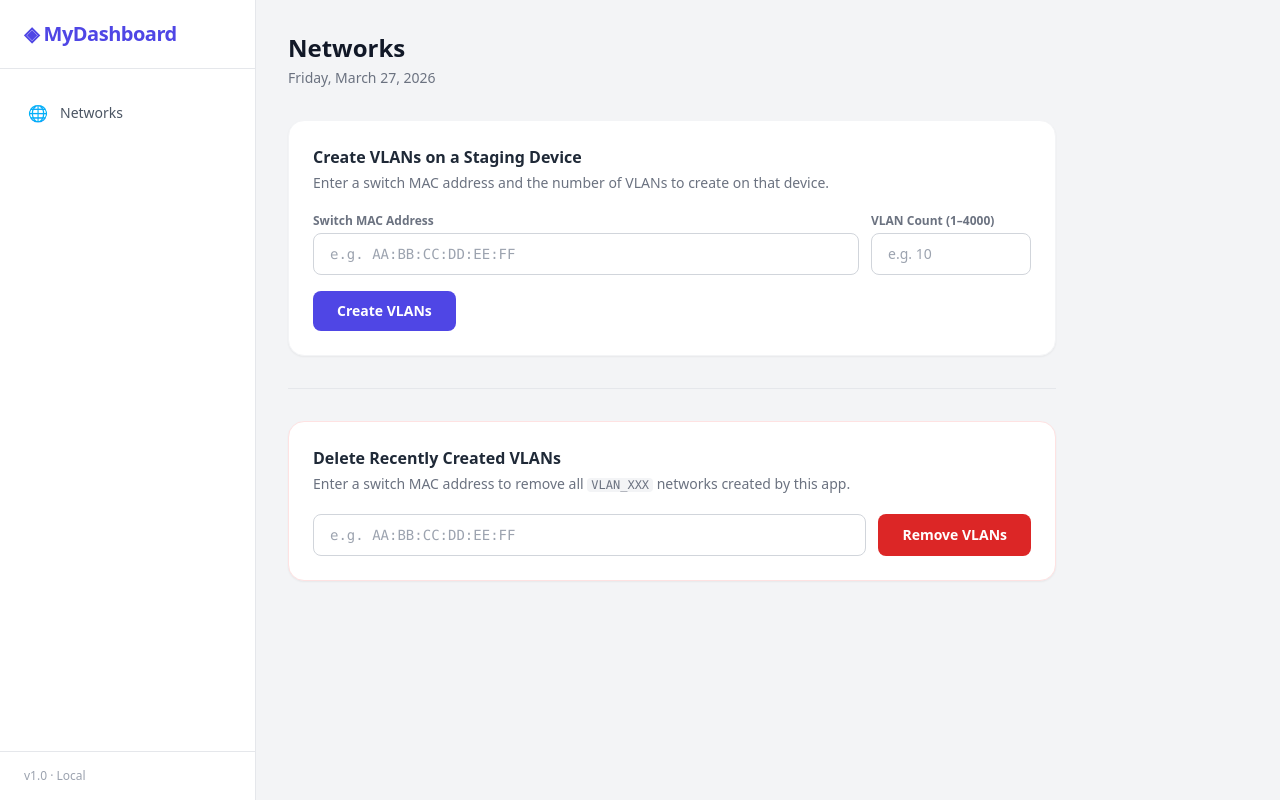
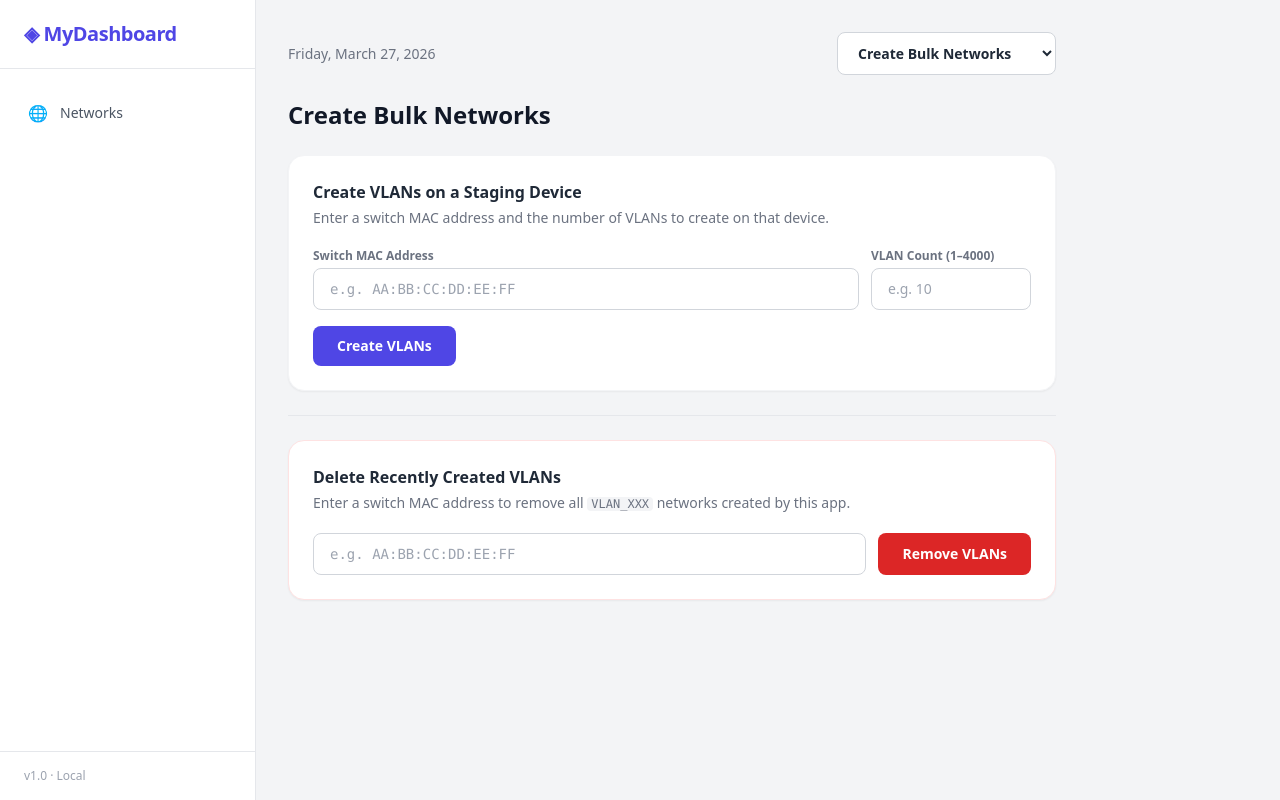
Before and after one commit to amruthasatishkumar/Vkhot-Development, a React (Vite) app in the folder dashboard-app/frontend/: page / in a window 1280 px wide. Built offline with nearby package versions, Linux system fonts and the light colour scheme.

Commit message:
dropdown option

```diff
--- a/dashboard-app/frontend/src/pages/Dashboard.jsx
+++ b/dashboard-app/frontend/src/pages/Dashboard.jsx
@@ -1,6 +1,11 @@
 import { useState } from 'react';
 
 const MAC_REGEX = /^([0-9a-fA-F]{2}[:\-]?){5}[0-9a-fA-F]{2}$/;
+
+const VIEWS = [
+  { value: 'bulk-networks',     label: 'Create Bulk Networks' },
+  { value: 'bulk-port-profile', label: 'Create Bulk Port Profile' },
+];
 
 function RemoveSection() {
   const [mac,        setMac]        = useState('');
@@ -88,6 +93,7 @@ function RemoveSection() {
 }
 
 export default function Dashboard() {
+  const [view,       setView]       = useState('bulk-networks');
   const [mac,        setMac]        = useState('');
   const [vlanCount,  setVlanCount]  = useState('');
   const [macError,   setMacError]   = useState('');
@@ -144,17 +150,41 @@ export default function Dashboard() {
   }
 
   return (
-    <div className="space-y-8 max-w-3xl">
+    <div className="space-y-6 max-w-3xl">
 
-      {/* Header */}
-      <div>
-        <h1 className="text-2xl font-bold text-gray-900">Networks</h1>
-        <p className="text-sm text-gray-500 mt-1">
+      {/* Header with dropdown */}
+      <div className="flex flex-col sm:flex-row sm:items-center gap-3">
+        <p className="flex-1 text-sm text-gray-500">
           {new Date().toLocaleDateString('en-US', { weekday: 'long', year: 'numeric', month: 'long', day: 'numeric' })}
         </p>
+        <select
+          value={view}
+          onChange={(e) => { setView(e.target.value); setResult(null); setApiError(''); }}
+          className="px-4 py-2.5 rounded-lg border border-gray-300 bg-white text-sm font-semibold
+                     text-gray-800 focus:outline-none focus:ring-2 focus:ring-brand-500 cursor-pointer"
+        >
+          {VIEWS.map((v) => (
+            <option key={v.value} value={v.value}>{v.label}</option>
+          ))}
+        </select>
       </div>
 
-      {/* MAC Input Card */}
+      {/* Page title */}
+      <h1 className="text-2xl font-bold text-gray-900">
+        {VIEWS.find((v) => v.value === view)?.label}
+      </h1>
+
+      {/* Bulk Port Profile — coming soon */}
+      {view === 'bulk-port-profile' && (
+        <div className="flex flex-col items-center justify-center py-24 text-center">
+          <span className="text-5xl mb-4">🔌</span>
+          <h2 className="text-lg font-semibold text-gray-700">Create Bulk Port Profile</h2>
+          <p className="text-sm text-gray-400 mt-1">This feature is coming soon.</p>
+        </div>
+      )}
+
+      {/* Bulk Networks */}
+      {view === 'bulk-networks' && (<>
       <div className="bg-white rounded-2xl border border-gray-100 shadow-sm p-6">
         <h2 className="text-base font-semibold text-gray-800 mb-1">Create VLANs on a Staging Device</h2>
         <p className="text-sm text-gray-500 mb-5">
@@ -282,6 +312,8 @@ export default function Dashboard() {
       {/* Remove VLANs */}
       <RemoveSection />
 
+      </>)}
+
     </div>
   );
 }
```
